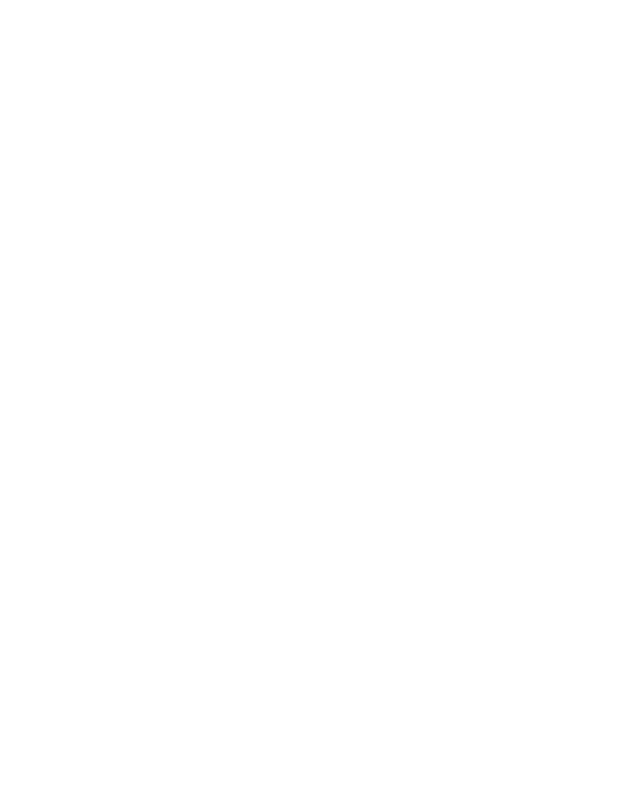
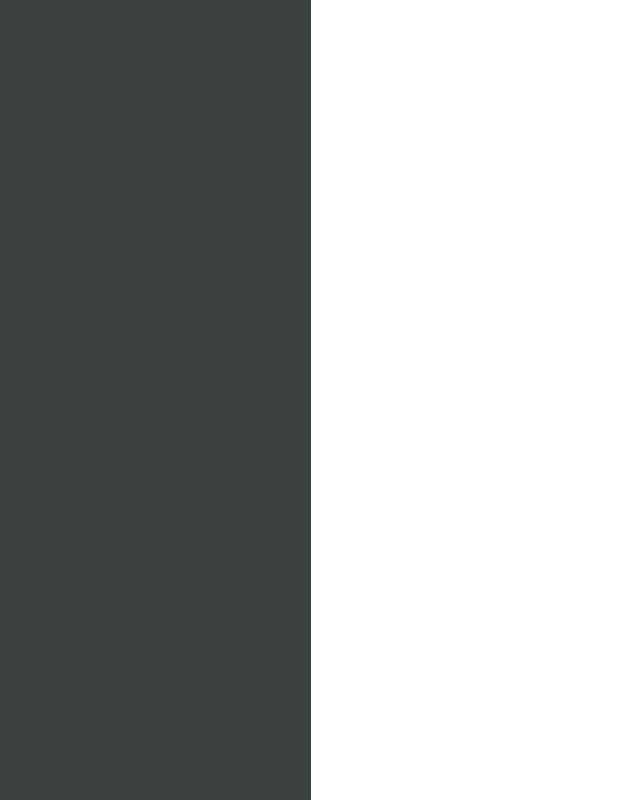
Before and after one commit to davmedeiros/todo-list, a website built with webpack: page src/index.html in a window 1280 px wide. Shown: the whole page, without its empty margins (0-640 px from the left). Built offline with nearby package versions, Linux system fonts and the light colour scheme.

Commit message:
Set grid

```diff
--- a/src/css/style.css
+++ b/src/css/style.css
@@ -8,3 +8,19 @@
     --size-gap: 64px;
     --size-border-radius: 11px;
 }
+
+body,
+main,
+aside {
+    display: grid;
+}
+
+body {
+    min-height: 100svh;
+    grid-template: auto / 311px auto;
+}
+
+aside {
+    background-color: var(--color-brand-beta);
+    color: var(--color-brand-alpha);
+}
```
